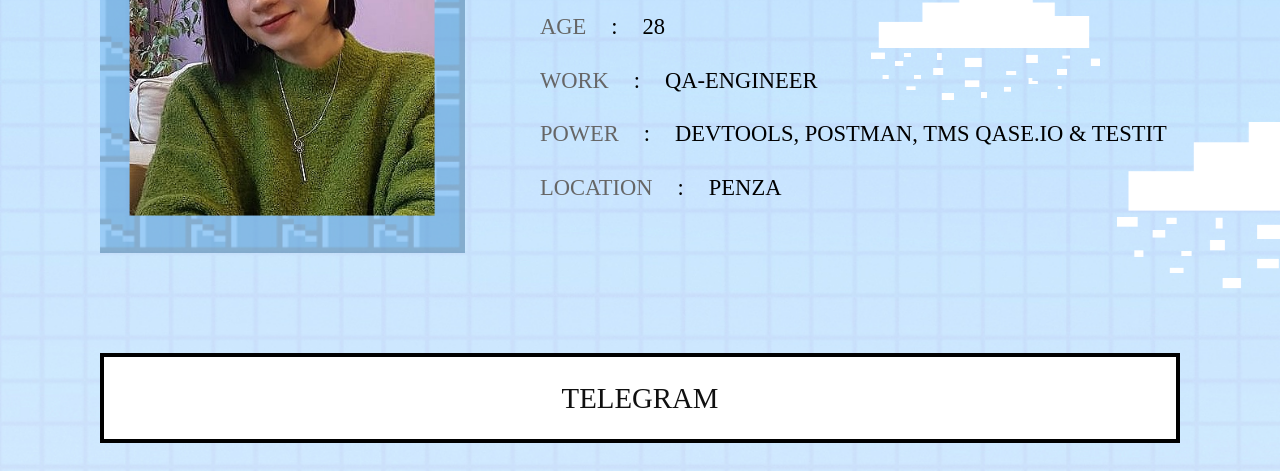
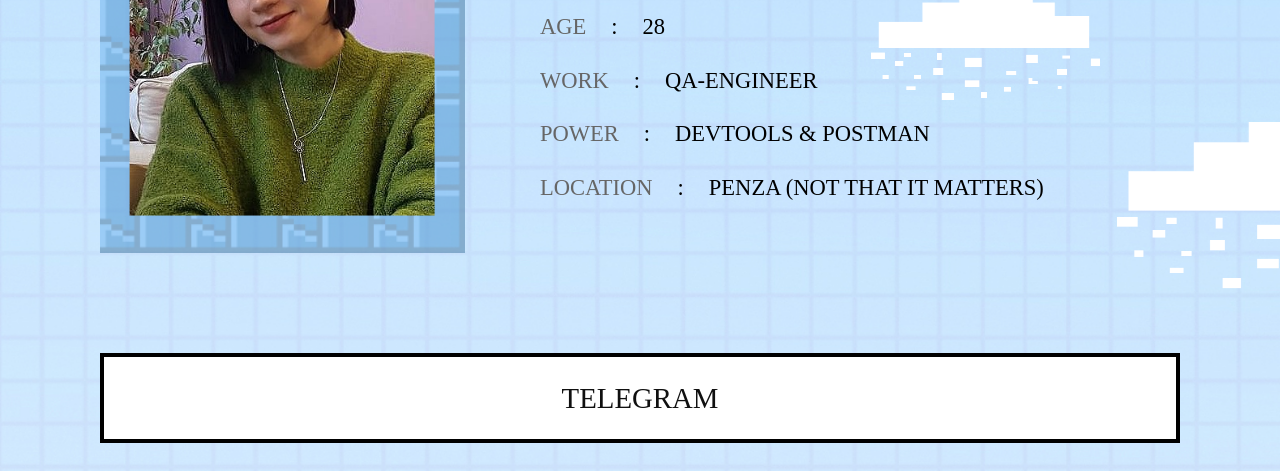
Before and after one commit to KseniaPomeschikova-QA/KseniaPomeschikova-QA.github.io, a plain HTML site: page index.html in a window 1280 px wide. Shown: the part 303-774 px from the top of the page. Drawn offline with Linux system fonts and the light colour scheme; files whose address does not match are found by name.

Commit message:
Update index.html

```diff
--- a/index.html
+++ b/index.html
@@ -67,8 +67,8 @@
                   <div>
                      <div class="list"><span>age</span><span>:</span><span>28</span></div>
                      <div class="list"><span>work</span><span>:</span><span>qa-engineer</span></div>
-                     <div class="list"><span>Power</span><span>:</span><span>devtools, postman, TMS Qase.io & Testit</span></div>
-                     <div class="list"><span>location</span><span>:</span><span>penza</span></div>
+                     <div class="list"><span>Power</span><span>:</span><span>devtools & postman</span></div>
+                     <div class="list"><span>location</span><span>:</span><span>penza (Not that it matters)</span></div>
 
                   </div>
                </div>
```
